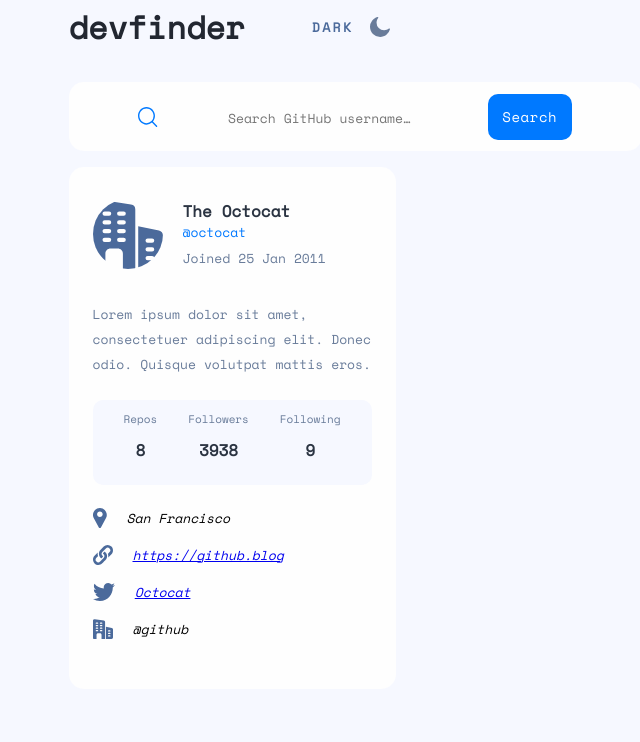
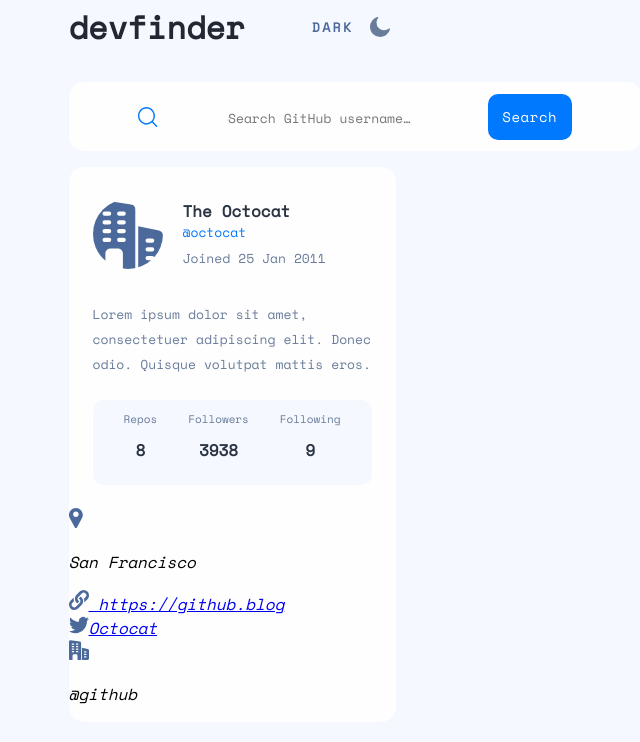
Before and after one commit to VcelakMarek/GitHub_user_search_app, a React (Vite) app: page / in a window 1280 px wide. Shown: the top 742 px of the page, without its empty margins (285-925 px from the left). Built offline with nearby package versions, Linux system fonts and the light colour scheme.

Commit message:
Update UserInfo-styles.css

```diff
--- a/src/css/UserInfo-styles.css
+++ b/src/css/UserInfo-styles.css
@@ -76,12 +76,7 @@
   color: var(--grey);
 }
 
-/* address {
-  display: flex;
-  flex-flow: column nowrap;
-} */
-
-address {
+address ul {
   display: flex;
   flex-flow: column nowrap;
   gap: 17px;
@@ -90,20 +85,35 @@
   line-height: 19px;
   width: 279px;
   margin: auto;
+  padding: 0;
 }
 
-address img {
-  height: 20px;
-}
-
-.address-item {
+address li {
   display: flex;
   flex-flow: row nowrap;
   align-items: center;
   gap: 20px;
   height: 20px;
+  color: var(--blue);
 }
 
-.address-item:last-child {
+address li a {
+  color: var(--blue);
+  text-decoration: none;
+}
+
+address li a:hover {
+  text-decoration: underline;
+}
+
+address .not-available {
+  opacity: 0.5;
+}
+
+address li img {
+  height: 20px;
+}
+
+address li:last-child {
   margin-bottom: 50px;
 }
```
